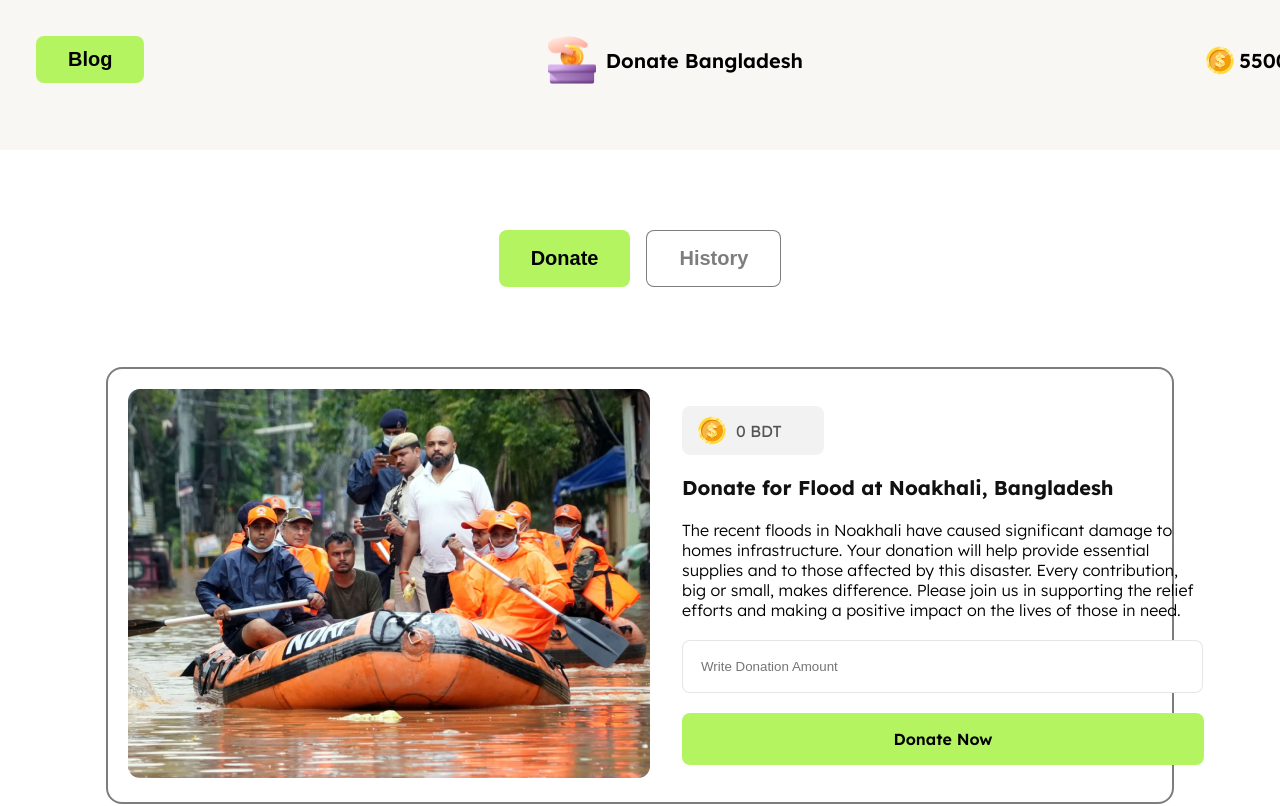
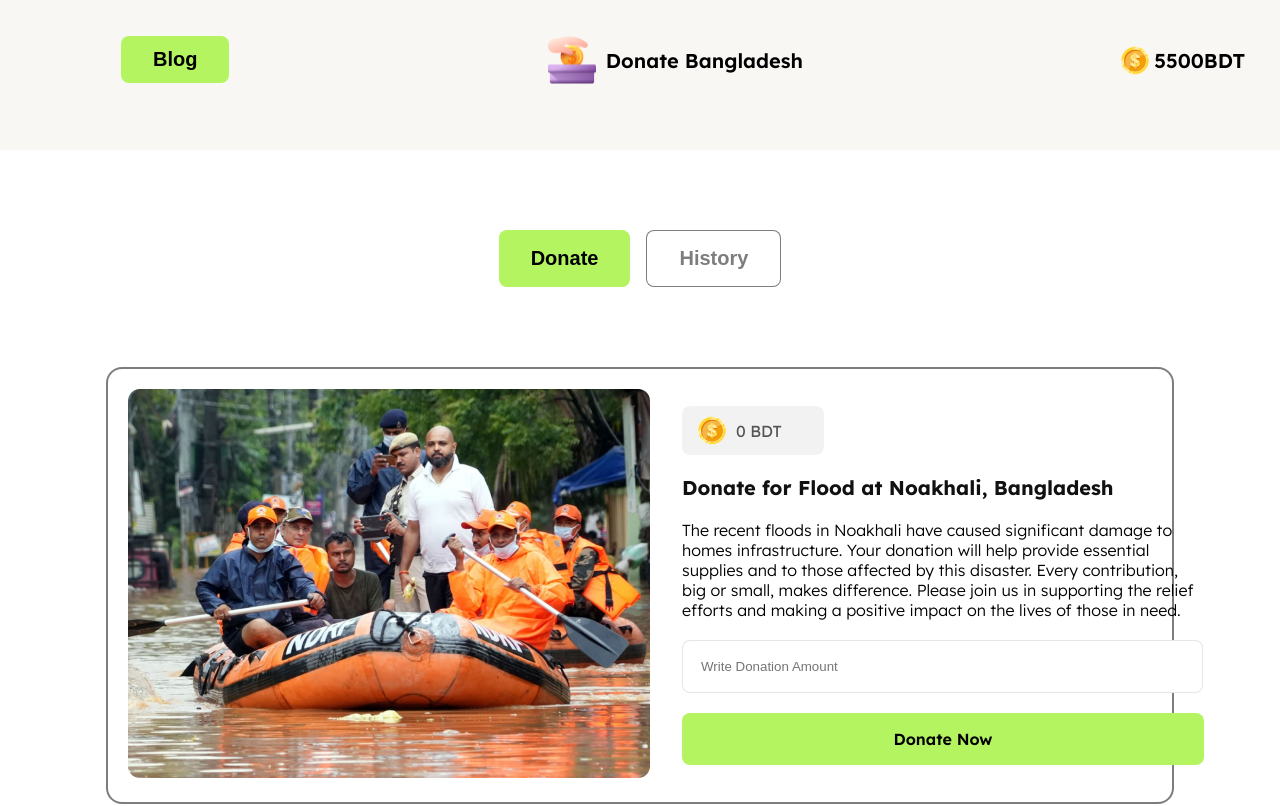
Before and after one commit to mmsohelranababu/Assignment-5, a plain HTML site: page index.html in a window 1280 px wide. Shown: the top 806 px of the page. Drawn offline with Linux system fonts and the light colour scheme.

Commit message:
design okay

```diff
--- a/styles.css
+++ b/styles.css
@@ -26,7 +26,7 @@ nav{
   display: flex;
   justify-content: space-between;
   padding: 36px;
-
+  margin: 0px 85px 0px 85px;
 }
 
 
```
